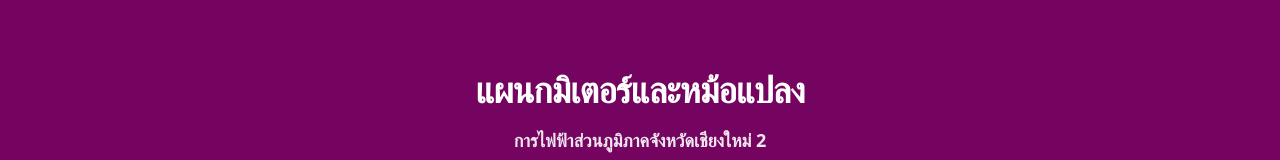
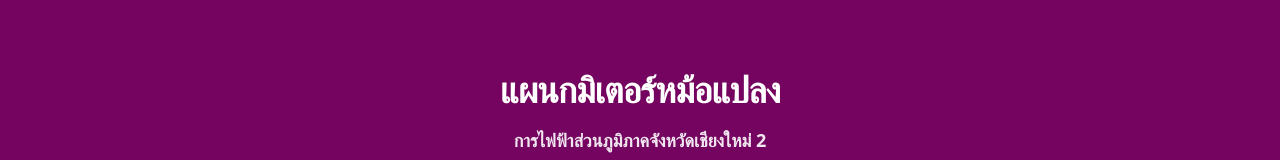
Before and after one commit to lookplarcnk/demo-pea-cm2-project, a React (Vite) app in the folder frontend/: page /MeterTransformerDept in a window 1280 px wide. Shown: the part 141-301 px from the top of the page. Built offline with nearby package versions, Linux system fonts and the light colour scheme; no server answers; a web font is replaced by a local one.

Commit message:
edited frontend components 10

```diff
--- a/frontend/src/components/MeterTransformerDept.jsx
+++ b/frontend/src/components/MeterTransformerDept.jsx
@@ -51,7 +51,7 @@ export default function MeterTransformerDept() {
       <header className="relative bg-[#74045F] py-20 overflow-hidden">
         <div className="container mx-auto max-w-[1320px] px-6 relative z-10 text-center text-white">
           <h1 className="text-3xl md:text-4xl font-black mb-4 tracking-tight">
-            แผนกมิเตอร์และหม้อแปลง
+            แผนกมิเตอร์หม้อแปลง
           </h1>
           <p className="text-white opacity-90 font-bold text-lg max-w-2xl mx-auto">
             การไฟฟ้าส่วนภูมิภาคจังหวัดเชียงใหม่ 2
```
